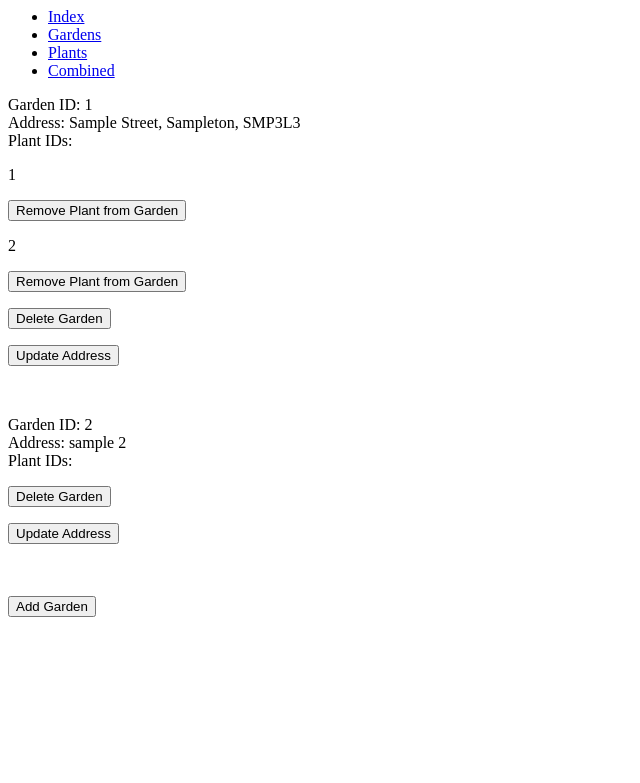
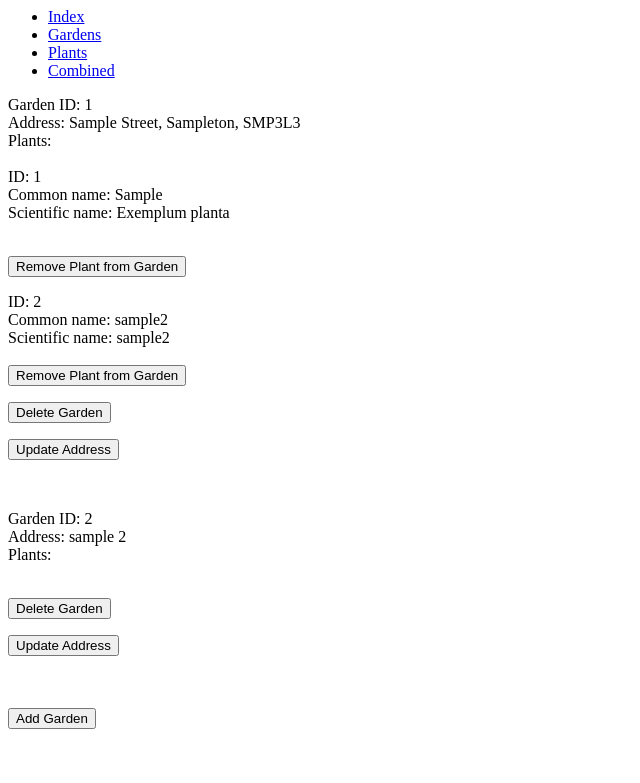
Before and after one commit to laportag/QA-DCFP, a Flask app: page /gardens in a window 1280 px wide. Shown: the top 783 px of the page, without its empty margins (0-640 px from the left). Run offline with Flask 2, Linux system fonts and the light colour scheme; data comes from the database, SQL or seed files in the repository; both versions use the stored data as it was after the commit.

Commit message:
gardens.html now shows plant names

```diff
--- a/application/routes.py
+++ b/application/routes.py
@@ -106,7 +106,6 @@ def update_plant(id):
 def add_to_garden(id):
     plant_id = Plants.query.get(id)
     form = AddressForm()
-    gardens = Gardens.query.all()
     if request.method == 'POST':
         if form.validate_on_submit():
             pla_gar = Pla_Gar(
--- a/application/templates/gardens.html
+++ b/application/templates/gardens.html
@@ -8,21 +8,25 @@
     <br>
     Address: {{ garden.address }}
     <br>
-    Plant IDs:
-
+    Plants:
+    <br>
+    <br>
     {% for entry in pla_gar %}
         {% if entry.garden_id == garden.id %}
-            <p>
-            {{ entry.plant_id }}
 
-            {% if entry.plant_id == plant.id %}
-                <p>
-                {{ plant.com_name }}
-                <br>
-                {{ plant.sci_name }}
-                </p>
-            {% endif %}
-            </p>
+            ID: {{ entry.plant_id }}
+            {% for plant in plant %}
+                {% if entry.plant_id == plant.id %}
+                    <br>
+                    Common name: {{ plant.com_name }}
+                    <br>
+                    Scientific name: {{ plant.sci_name }}
+                    <br>
+                    <br>
+
+                {% endif %}
+            {% endfor %}
+
             <form action="{{ url_for('remove_from_garden', id=entry.id) }}">
                 <button type="Submit">
                     Remove Plant from Garden
```
Also changed, not shown: tests/test_app.py (+2 -3 lines), application/data.db, application/testdb.db, 1 other file.
